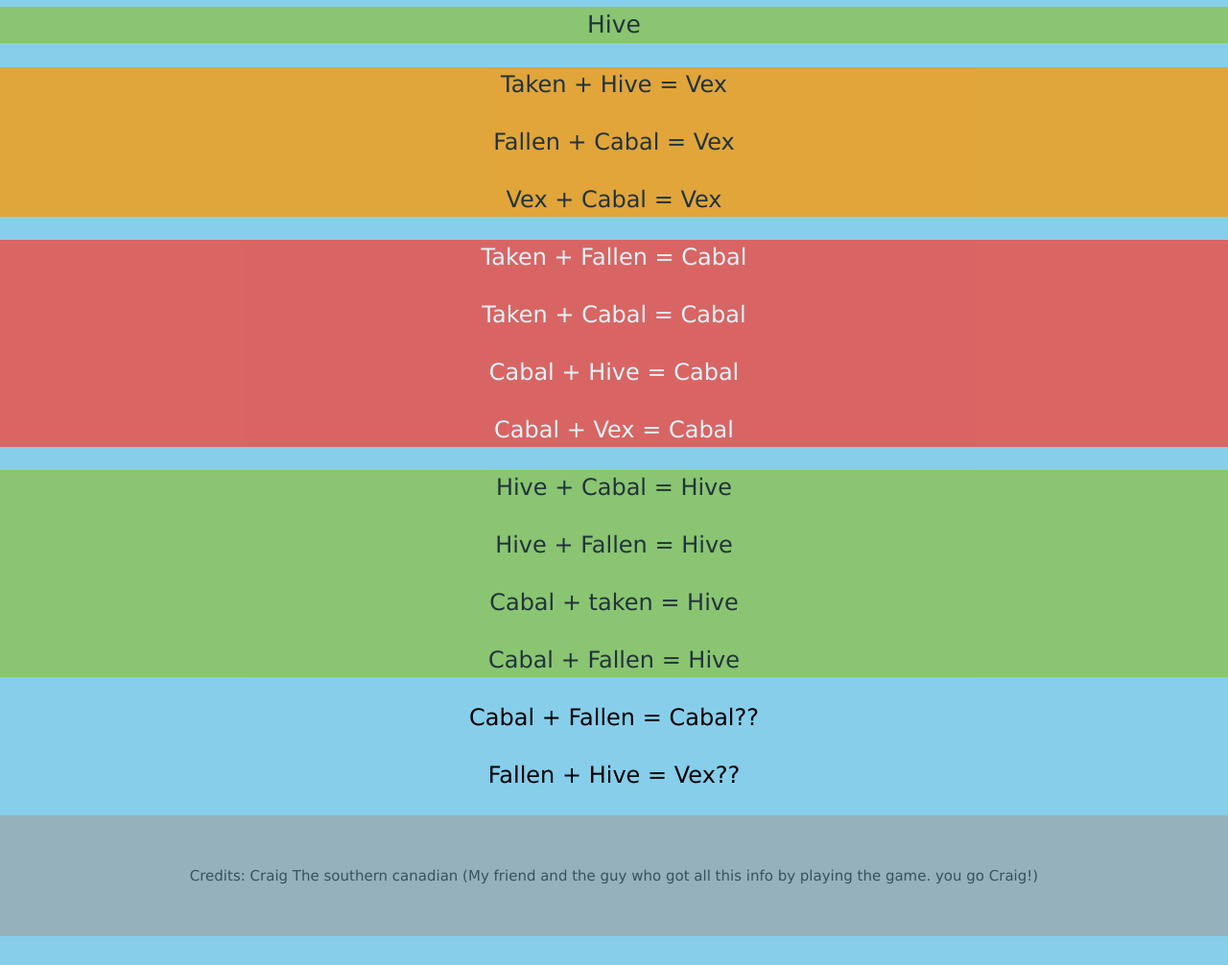
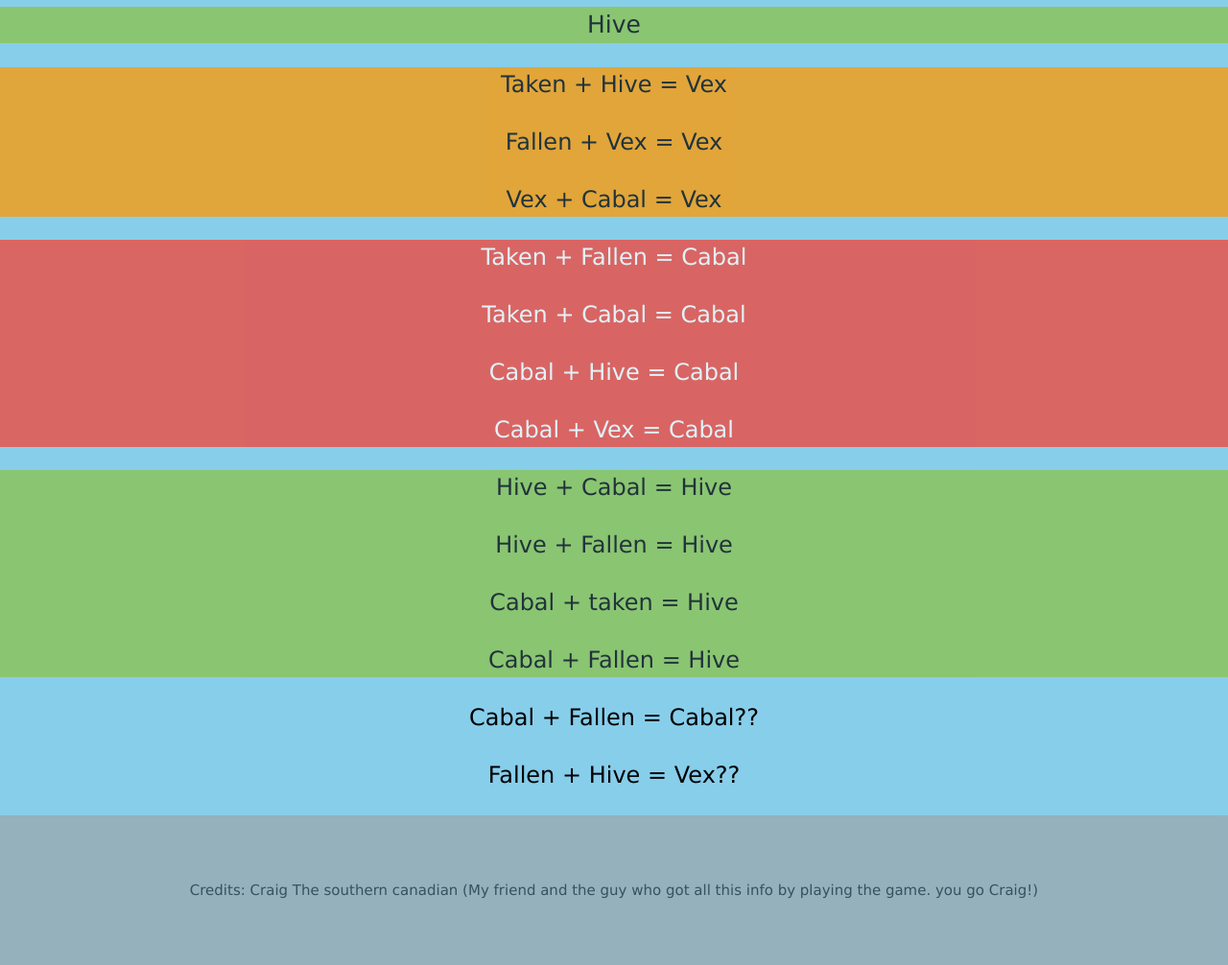
Before and after one commit to whstime/whatstheplate, a plain HTML site: page index.html in a window 1280 px wide. Shown: the part 500-1506 px from the top of the page at 96% size. Before the commit the page ends 1476 px from the top, so only its background shows below. Drawn offline with nearby package versions, Linux system fonts and the light colour scheme; a script that the page names is missing.

Commit message:
Update index.html

```diff
--- a/index.html
+++ b/index.html
@@ -30,7 +30,7 @@
 <div class="w3-sans-serif biggertext w3-center ">
     <div class="w3-orange w3-opacity-min">
     <p>Taken + Hive = Vex</p>
-    <p> Fallen + Cabal = Vex</p>
+    <p> Fallen + Vex = Vex</p>
     <p>Vex + Cabal = Vex</p>
     </div>
    <div class="w3-red w3-opacity-min">
@@ -54,8 +54,7 @@
 <!-- End Page Content -->
 <!-- Footer -->
 <footer style="max-width:100%" class="mainpadding  w3-center w3-opacity w3-grey w3-bottom">
- Credits: Craig The southern canadian (My friend and the guy who got all this info by playing the game. you go Craig!)
-
+ <p>Credits: Craig The southern canadian (My friend and the guy who got all this info by playing the game. you go Craig!)</p>
 </footer>
  <script src="js/timer.js">
 </script>
```
